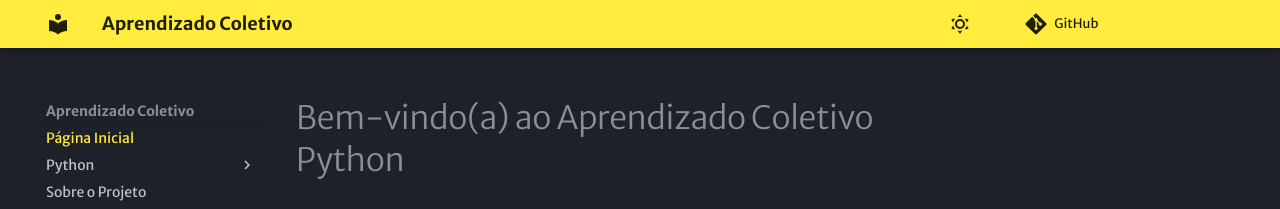
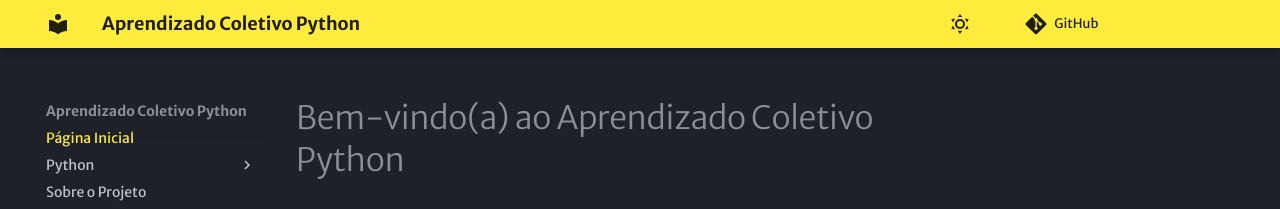
Before and after one commit to devleonardoamaral/aprendizado-coletivo-python, an MkDocs documentation site: the page built from articles/index.md, in a window 1280 px wide. Shown: the top 209 px of the page. Built offline with MkDocs 1.6.1 and Material for MkDocs 9.7.7, drawn with Linux system fonts in a browser that asks for light colours; some web fonts are replaced; comment, search, counter and statistics services are not loaded; part of the change alters nothing that is shown.

```diff
--- a/mkdocs.yml
+++ b/mkdocs.yml
@@ -1,8 +1,8 @@
-site_name: Aprendizado Coletivo
+site_name: Aprendizado Coletivo Python
 site_url: https://devleonardoamaral.github.io/aprendizado-coletivo-python/
 repo_name: GitHub
 docs_dir: articles
-repo_url: https://github.com/devleonardoamaral/aprendizado-coletivo-python
+repo_url: https://github.com/devleonardoamaral/aprendizado-coletivo-python/
 use_directory_urls: true
 theme:
   name: material
--- a/overrides/main.html
+++ b/overrides/main.html
@@ -13,10 +13,18 @@
 
   <!-- Standard Open Graph Requirements -->
   <meta property="og:title" content="{{ title }}"/>
-  {% if page and page.meta and page.meta.description %}
-    <meta property="og:description" content="{{ page.meta.description }}"/>
+  {% if page and page.meta %}
+    {% if page.meta.og_image %}
+      <meta property="og:image" content="{{ page.meta.og_image }}" />
+    {% else %}
+      <meta property="og:image" content="img/default_open_graph.webp" />
+    {% endif %}
+    {% if page.meta.description %}
+      <meta property="og:description" content="{{ page.meta.description }}"/>
+    {% endif %}
   {% endif %}
   <meta property="og:type" content="website"/>
   <meta property="og:url" content="{{ page.canonical_url }}"/>
 
+
 {% endblock %}
```
Also changed, not shown: articles/img/default_open_graph.webp (added).
